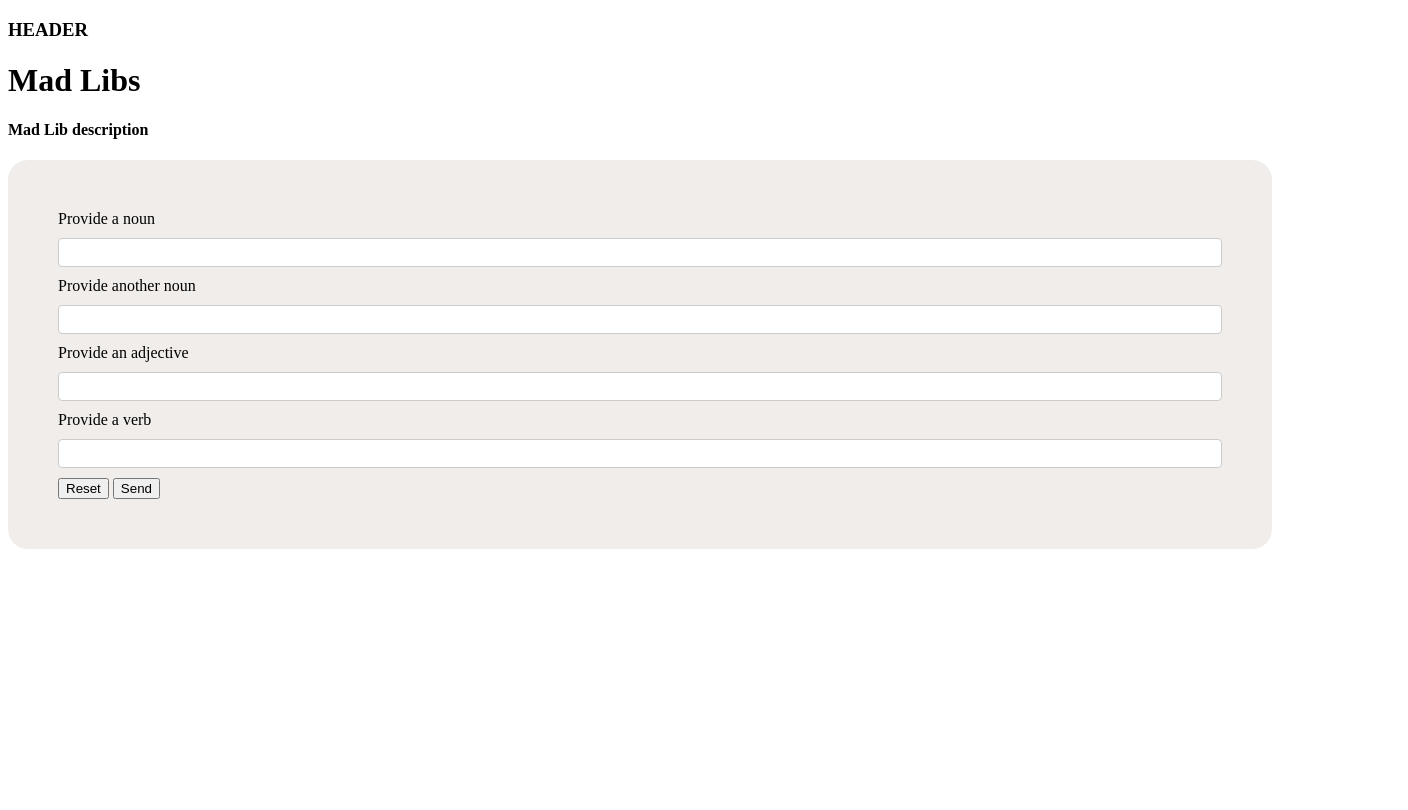
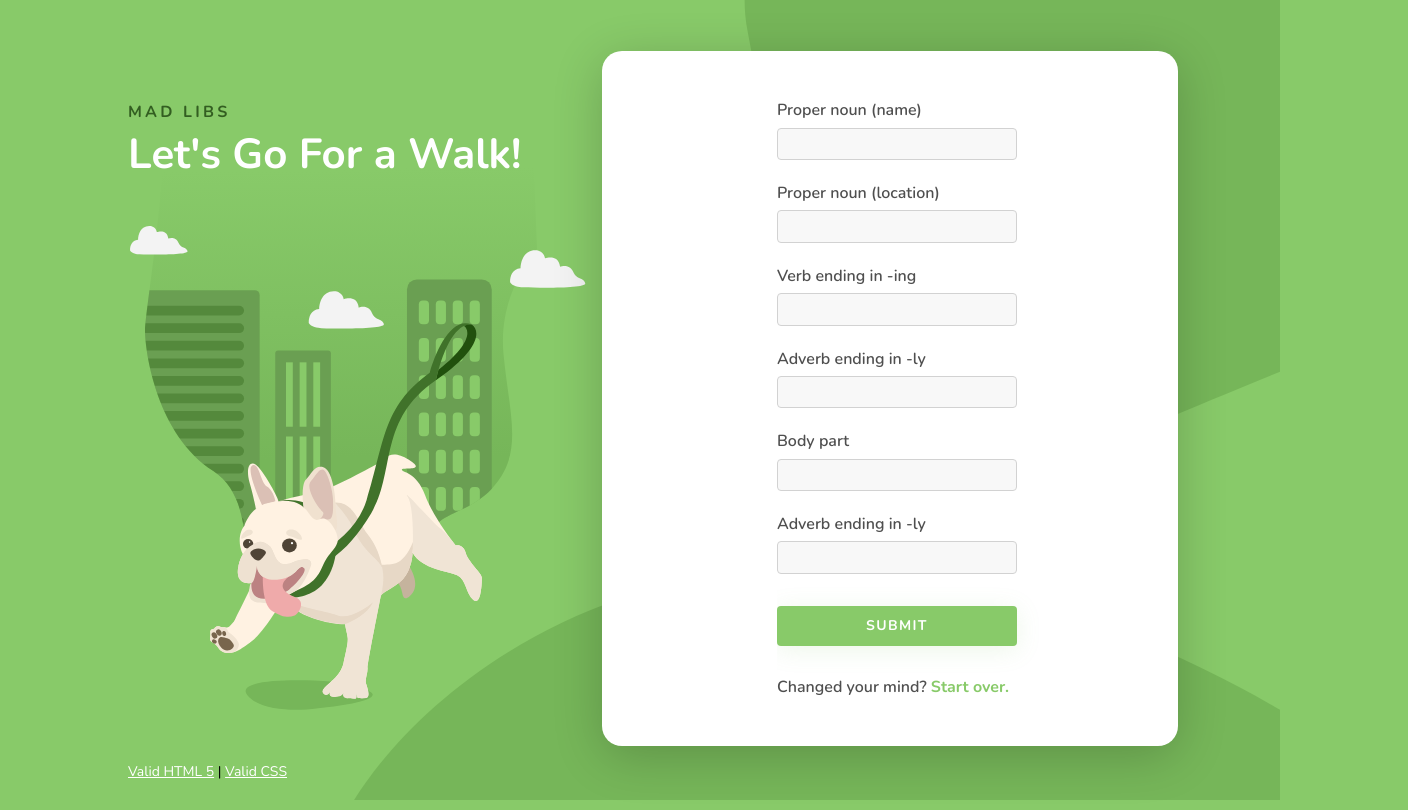
Before and after one commit to michellegore/michellegore.github.com, a plain HTML site: page des157/studio1/madlibs.html in a window 1280 px wide. Shown: the whole page, 1408 px wide, since content can reach past the window. Drawn offline with nearby package versions, Linux system fonts and the light colour scheme.

Commit message:
Added madlibs

```diff
--- a/des157/studio1/madlibs.html
+++ b/des157/studio1/madlibs.html
@@ -4,39 +4,69 @@
     <meta charset="UTF-8">
     <meta name="viewport" content="width=device-width, initial-scale=1.0">
     <title>Mad Lib</title>
+    <link rel="stylesheet" href="normalize.css">
+    <link rel="preconnect" href="https://fonts.gstatic.com">
+    <link href="https://fonts.googleapis.com/css2?family=Nunito:wght@400;600;700&display=swap" rel="stylesheet">
     <link href="styles.css" rel="stylesheet">
     <script src="script.js" defer></script>
 </head>
 <body>
     <header>
-        <h3>HEADER</h3>
-        <h1>Mad Libs</h1>
-        <h4>Mad Lib description</h4>
+        <div class="text">
+            <h2>MAD LIBS</h3>
+            <h1>Let's Go For a Walk!</h1>
+        </div>
+
+        <img id=dog src="images/Dog.svg" alt="Dog">
+        <img id=cloud1 src="images/Cloud 1.svg" alt="Cloud 1">
+        <img id=cloud2 src="images/Cloud 2.svg" alt="Cloud 2">
+        <img id=cloud3 src="images/Cloud 3.svg" alt="Cloud 3">
+        <img id=city src="images/City.svg" alt="City">
+        <img id=shadow src="images/Shadow.svg" alt="Shadow">
+
     </header>
     <main>
-        <div>
+        <div class="form">
             <form id="myform">
-                <label for="noun1">Provide a noun</label>
-                <input type="text" id="noun1">
+                <label for="noun1">Proper noun (name)</label>
+                <input type="text" id="noun1" required>
 
-                <label for="noun2">Provide another noun</label>
-                <input type="text" id="noun2">
+                <label for="noun2">Proper noun (location)</label>
+                <input type="text" id="noun2" required>
 
-                <label for="adjective">Provide an adjective</label>
-                <input type="text" id="adjective">
+                <label for="verb1">Verb ending in -ing</label>
+                <input type="text" id="verb1" required>
 
-                <label for="verb">Provide a verb</label>
-                <input type="text" id="verb">
+                <label for="adverb1">Adverb ending in -ly</label>
+                <input type="text" id="adverb1" required>
 
-                <input type="reset">
+                <label for="bodypart">Body part</label>
+                <input type="text" id="bodypart" required>
 
-                <input type="submit" value="Send">
+                <label for="adverb2">Adverb ending in -ly</label>
+                <input type="text" id="adverb2" required>
+
+                <input type="submit" value="SUBMIT">
+
+                <br>
+                <label id="reset" for="reset">Changed your mind?</label>
+                <input id="reset" type="reset" value="Start over.">
+
             </form>
+
             <article id="madlib"></article>
+
         </div>
 
+        <img id="background" src="images/Background.svg" alt="Background">
+
+        <footer>
+            <a href="https://validator.w3.org/check?uri=referer">Valid HTML 5</a>
+            <span>|</span>
+            <a href="https://jigsaw.w3.org/css-validator/check/referer">Valid CSS</a>
+        </footer>
+
     </main>
-    <footer>
-    </footer>
+
 </body>
 </html>
--- a/des157/studio1/script.js
+++ b/des157/studio1/script.js
@@ -1,24 +1,29 @@
 (function(){
     'use strict';
 
-    var myForm = document.querySelector('#myform');
-    var madlib = document.querySelector('#madlib');
+    const myForm = document.querySelector('#myform');
+    const madlib = document.querySelector('#madlib');
 
     myForm.addEventListener('submit', function(event){
         event.preventDefault();
-        var noun1 = document.querySelector('#noun1').value;
-        var noun2 = document.querySelector('#noun2').value;
-        var adjective = document.querySelector('#adjective').value;
-        var verb = document.querySelector('#verb').value;
+        const noun1 = document.querySelector('#noun1').value;
+        const noun2 = document.querySelector('#noun2').value;
+        const verb1 = document.querySelector('#verb1').value;
+        const adverb1 = document.querySelector('#adverb1').value;
+        const bodypart = document.querySelector('#bodypart').value;
+        const adverb2 = document.querySelector('#adverb2').value;
 
-        if(noun1 && noun2 && adjective && verb){
-            var myText = `${noun1} and ${noun2} are ${adjective} and are going to ${verb} today!`;
+        if(noun1 && noun2 && verb1 && adverb1 && bodypart && adverb2){
+            myForm.remove();
+            let myText = `You wake up at 8am and take ${noun1} out for their daily walk. As you are walking through ${noun2}, you notice there’s a new restaurant that popped up. ${noun1} suddenly starts ${verb1} in circles, and you know they’re about to do their thing. The owner of the new restaurant storms out and ${adverb1} shouts “THAT IS NOT ACCEPTABLE!” You shake your ${bodypart} and walk away...it didn’t bother you too much. <br><br>However, ${noun1} had a different opinion. ${noun1} was deeply offended. Now everyday when walking past the restaurant, ${noun1} looks ${adverb2} at the owner straight in the eyes and pees in front of the restaurant entrance. <br><br>Just because.`;
+            madlib.innerHTML = myText;
+            madlib.className = "output";
         }
         else{
-            var myText = "Please give me words to put in your Mad Lib!";
+            let myText = "<br>Please give me words to put in your Mad Lib!";
+            madlib.innerHTML = myText;
+            madlib.className = "error";
         };
-
-        madlib.innerHTML = myText;
 
     });
 
--- a/des157/studio1/styles.css
+++ b/des157/studio1/styles.css
@@ -1,15 +1,227 @@
+body {
+    background-color: #88CA69;
+    font-family: 'Nunito', sans-serif;
+    overflow-x: hidden;
+}
+
+h1 {
+    font-weight: 700;
+    font-size: 42px;
+    line-height: 12px;
+    color: white;
+}
+
+h2 {
+    font-weight: 700;
+    font-size: 16px;
+    letter-spacing: 0.2em;
+    color: #335E21;
+}
+
+label {
+    font-weight: 600;
+    font-size: 16px;
+    line-height: 16px;
+    color: #4f4f4f;
+}
+
+header {
+    margin-top: 7%;
+    margin-left: 10%;
+    float: left;
+}
+
+.text {
+    position: relative;
+}
+
+footer {
+  position: absolute;
+  margin-left: 10%;
+  width: 100%;
+  text-align: left;
+  font-size: 14px;
+  bottom: 2.5%;
+}
+
+a:link {
+    color: white;
+}
+
+a:visited {
+    color: #335E21;
+}
+
+a:hover {
+    color: white;
+}
+
+/* Form */
+
+.form {
+    border-radius: 20px;
+    background-color: white;
+    box-shadow: 0px 10px 50px rgba(0, 0, 0, 0.2);
+    padding-left: 32px;
+    padding-right: 32px;
+    padding-top: 50px;
+    padding-bottom: 50px;
+    margin-top: 4%;
+    margin-right: 8%;
+    margin-bottom: 5%;
+    float: right;
+    width: 40%;
+}
+
+#myform {
+    margin-left: 28%;
+    overflow: hidden;
+}
+
 input[type=text] {
-    width: 100%;
+    width: 240px;
     padding: 6px 10px;
-    margin: 10px 0;
-    display: inline-block;
-    border: 1px solid #ccc;
+    margin-top: 8px;
+    margin-bottom: 24px;
+    display: list-item;
+    background: #F8F8F8;
+    border: 1px solid #D2D2D2;
     border-radius: 4px;
     box-sizing: border-box;
 }
 
-div {
-    border-radius: 20px;
-    background-color: rgb(240, 237, 234);
-    padding: 50px;
+input[type=submit] {
+    width: 240px;
+    padding: 12px;
+    margin-top: 8px;
+    background-color: #88CA69;
+    box-shadow: 0px 4px 25px rgba(136, 202, 105, 0.15);
+    border-radius: 4px;
+    border: none;
+    outline: inherit;
+    font-weight: 700;
+    font-size: 14px;
+    color: white;
+    letter-spacing: 0.1em;
 }
+
+input[type=submit]:hover {
+    background-color: #76B659;
+}
+
+input[type=reset] {
+	background: none;
+	color: inherit;
+	border: none;
+    padding: 0;
+    outline: inherit;
+    margin-top: 32px;
+    display: inline;
+    font-size: 16px;
+    font-weight: 700;
+    color: #88CA69;
+}
+
+input[type=reset]:hover {
+    color: #4f4f4f;
+}
+
+/* Output */
+.output {
+    font-size: 18px;
+    line-height: 1.5em;
+    padding-left: 50px;
+    padding-right: 50px;
+    padding-top: 32px;
+    padding-bottom: 32px;
+}
+
+.error {
+    color: #4f4f4f;
+    text-align: center;
+}
+
+/* Images */
+
+#dog {
+    position: absolute;
+    left: 210px;
+    z-index: -1;
+    animation: dog 5s infinite ease-in-out;
+}
+
+@keyframes dog {
+    0% {top: 318px;}
+    50% {top: 278px;}
+    100% {top: 318px;}
+}
+
+#city {
+    position: absolute;
+    left: 145px;
+    top: 115px;
+    z-index: -2;
+}
+
+#cloud1 {
+    position: absolute;
+    top: 250px;
+    z-index: -1;
+    animation: cloud1 5s infinite ease-in-out;
+}
+
+@keyframes cloud1 {
+    0% {left: 510px;}
+    50% {left: 480px;}
+    100% {left: 510px;}
+}
+
+#cloud2 {
+    position: absolute;
+    top: 290px;
+    z-index: -1;
+    animation: cloud2 5s infinite ease-in-out;
+    animation-delay: 0.5s;
+}
+
+@keyframes cloud2 {
+    0% {left: 310px;}
+    50% {left: 290px;}
+    100% {left: 310px;}
+}
+
+#cloud3 {
+    position: absolute;
+    top: 225px;
+    z-index: -1;
+    animation: cloud3 5s infinite ease-in-out;
+    animation-delay: 0.7s;
+}
+
+@keyframes cloud3 {
+    0% {left: 135px;}
+    50% {left: 105px;}
+    100% {left: 135px;}
+}
+
+#shadow {
+    position: absolute;
+    left: 245px;
+    top: 680px;
+    z-index: -2;
+    animation: shadow 5s infinite ease-in-out;
+}
+
+@keyframes shadow {
+    0% {width: 10%;}
+    50% {width: 15%;}
+    100% {width: 10%;}
+}
+
+#background {
+    position: absolute;
+    right: 0;
+    width: 100;
+    height: 100%;
+    z-index: -3;
+}
```
Also changed, not shown: des157/studio1/images/Background.svg (added), des157/studio1/images/City.svg (added), des157/studio1/images/Cloud 1.svg (added), des157/studio1/images/Cloud 2.svg (added), des157/studio1/images/Cloud 3.svg (added), des157/studio1/images/Dog.svg (added), des157/studio1/images/Shadow.svg (added), des157/studio1/normalize.css (added).
